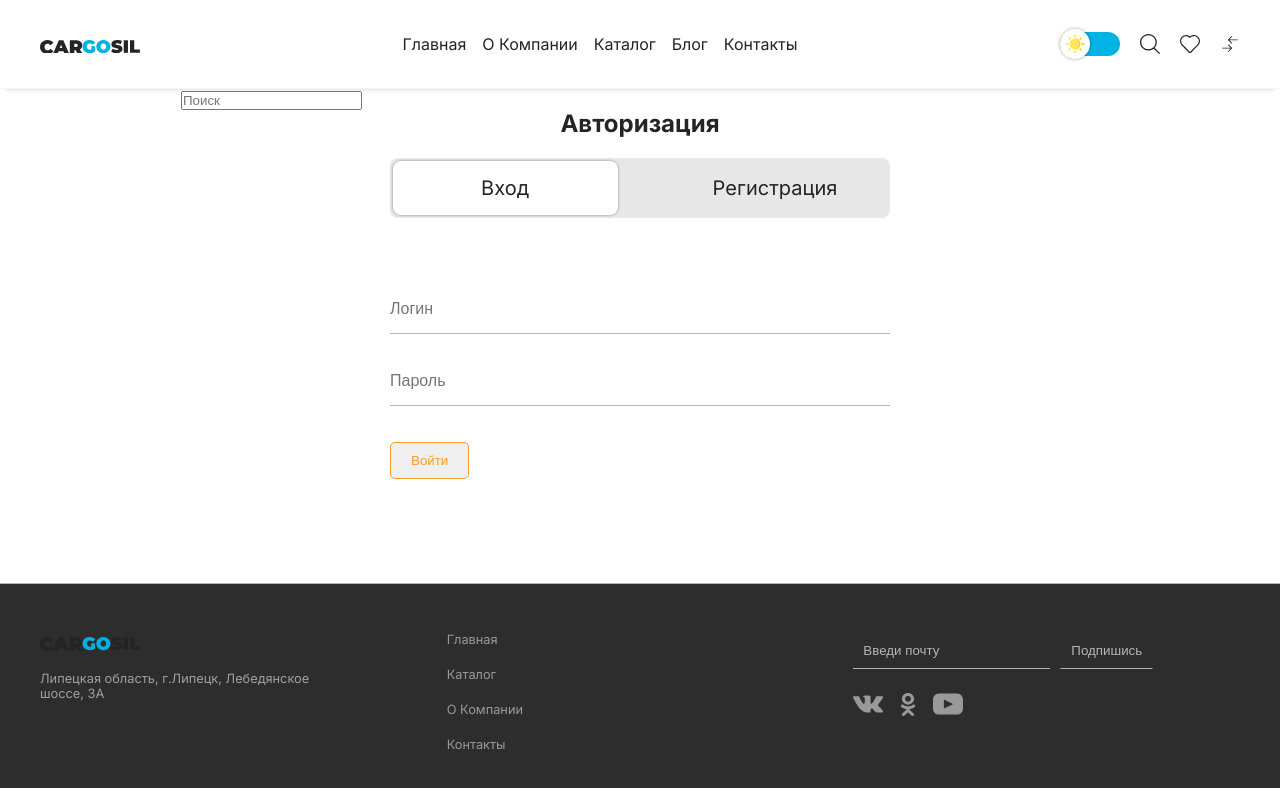
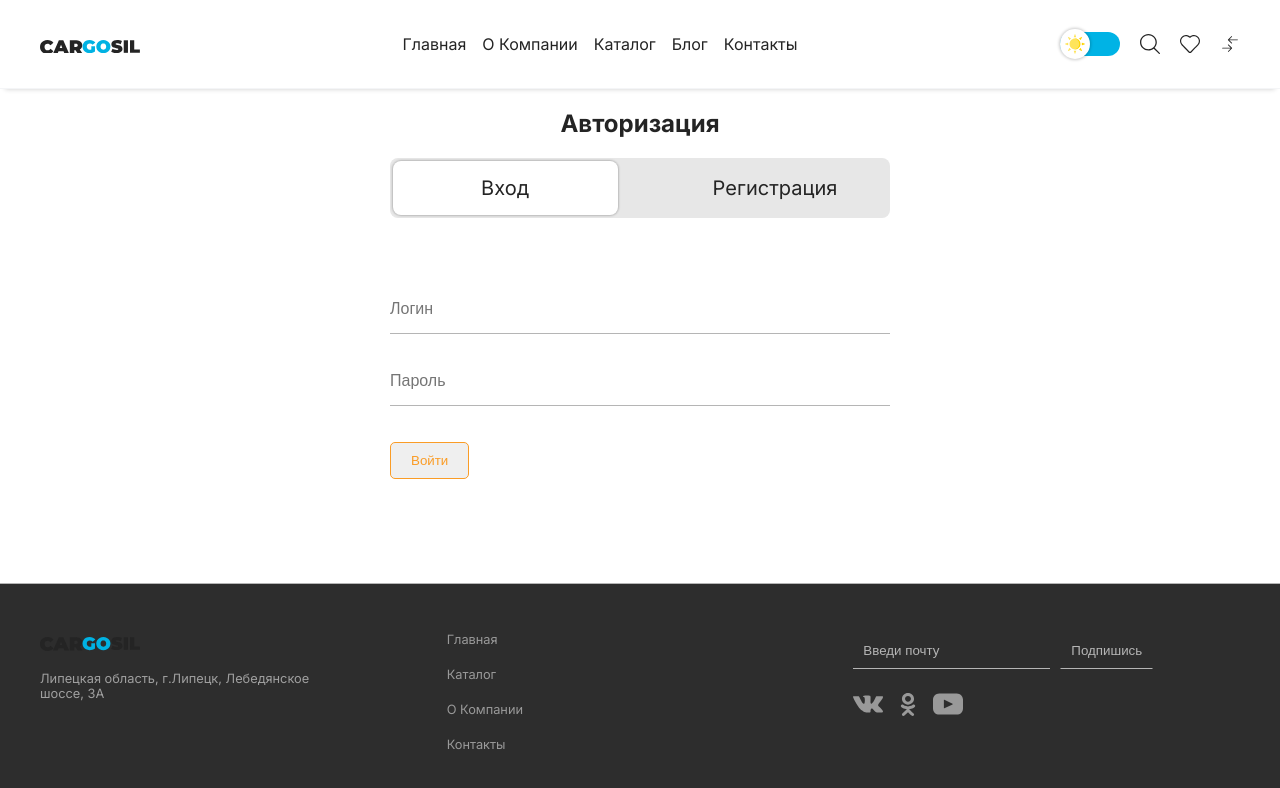
Before and after one commit to aquitan/next-shop, a Next.js app: page /auth in a window 1280 px wide. Shown: the top 788 px of the page. Built offline with nearby package versions, Linux system fonts and the light colour scheme.

Commit message:
search / favicon

```diff
--- a/package.json
+++ b/package.json
@@ -16,6 +16,7 @@
     "next": "^13.4.14-canary.1",
     "react": "18.2.0",
     "react-dom": "18.2.0",
+    "react-yandex-metrika": "^2.6.0",
     "swiper": "^10.0.4",
     "typescript": "5.1.6",
     "zustand": "^4.4.1"
--- a/src/app/(site)/layout.tsx
+++ b/src/app/(site)/layout.tsx
@@ -8,6 +8,7 @@ import { ThemeProvider } from '../../../context/ThemeContext'
 import { Suspense } from 'react'
 import LoadingMain from './loading'
 import { Sidebar } from '@/components'
+import ym from 'react-yandex-metrika'
 
 const inter = Inter({ subsets: ['latin'] })
 
@@ -23,6 +24,10 @@ export default function RootLayout({
 }) {
   return (
     <html lang="ru">
+      <head>
+        <link rel="icon" href="./favicon.ico" sizes='any' />
+        <link rel="preconnect" href="https://mc.yandex.ru" />
+      </head>
       <body className={inter.className}>
         <ThemeProvider>
           <main className={styles.content}>
--- a/src/components/cardSlider/CardSlider.tsx
+++ b/src/components/cardSlider/CardSlider.tsx
@@ -32,7 +32,7 @@ export const CardSlider = ({ imgs }: any): JSX.Element => {
 				className={cs('mySwiper2')}
 			>
 				{
-					imgs.map((item: string) => (
+					imgs?.map((item: string) => (
 						<SwiperSlide key={item}>
 							<img alt='' src={`${item}`} />
 						</SwiperSlide>
@@ -51,7 +51,7 @@ export const CardSlider = ({ imgs }: any): JSX.Element => {
 				direction={'vertical'}
 			>
 				{
-					imgs.map((item: string) => (
+					imgs?.map((item: string) => (
 						<SwiperSlide key={item}>
 							<img alt='' src={`${item}`} />
 						</SwiperSlide>
--- a/src/components/header/Header.tsx
+++ b/src/components/header/Header.tsx
@@ -5,7 +5,8 @@ import styles from './Header.module.css'
 import HeaderControls from "../headerControls/HeaderControls";
 import { Logo } from "../logo/Logo";
 import { Search } from "../search/Search";
-import { useState } from "react";
+import { useMemo, useState } from "react";
+import { productTest } from "../../../mockData/productsData";
 
 const navLinks = [
     { label: 'Главная', href: '/' },
@@ -18,6 +19,15 @@ const navLinks = [
 
 const Header = () => {
     const [active, setActive] = useState(false)
+    const [query, setQuery] = useState('')
+
+
+	const filteredItems = useMemo(() => {
+		return productTest.filter(item => (
+			item.title.toLowerCase().includes(query.toLowerCase())
+		))
+	}, [query])
+
 
     return (
         <>
@@ -28,9 +38,7 @@ const Header = () => {
                     <HeaderControls setActive={setActive} active={active} />
                 </div>
             </header>
-            <Search active={active}>
-
-            </Search>
+            <Search setActive={setActive} setQuery={setQuery} query={query} active={active} filteredItems={filteredItems} />
         </>
     )
 }
--- a/src/components/search/Search.module.scss
+++ b/src/components/search/Search.module.scss
@@ -1,10 +1,25 @@
 .search {
-	background-color: #fff;
-	box-shadow: var(--shadow);
+	background-color: var(--white);
+	box-shadow: 0 0 5px 1px var(--shadow);
 	position: absolute;
-	transform: translateX(100%);
+	transform: translateY(-1000%);
+	left: 0;
+    right: 0;
+    padding: 20px;
+    z-index: 9999;
+	max-width: 1000px;
+	margin: 0 auto;
 }
 
 .active {
 	transform: translateX(0);
 }
+
+.input {
+	padding: 10px;
+	border-radius: 5px;
+	border: none;
+	border: 1px solid var(--grey);
+	width: 100%;
+	background-color: transparent;
+}
--- a/src/components/search/Search.tsx
+++ b/src/components/search/Search.tsx
@@ -1,21 +1,43 @@
-import { ReactNode } from "react"
+'use client'
+
+import { MouseEvent, useMemo, useState } from "react"
 import styles from './Search.module.scss'
 import classNames from "classnames/bind"
+import { productTest } from "../../../mockData/productsData"
+import { SearchItem } from "../searchItem/SearchItem"
 
 
 type SearchProps = {
-	children: ReactNode,
-	active: boolean
+	active: boolean,
+	setActive: (state:any) => any,
+	query: string,
+	setQuery: (value:string) => void,
+	filteredItems: any[]
 }
 
-export const Search = ({ children, active }: SearchProps) => {
+export const Search = ({ active, setActive, setQuery, query, filteredItems }: SearchProps) => {
 	const cx = classNames.bind(styles)
 
 
+
+
+	const onSearchClick = (e:MouseEvent<HTMLDivElement>) => {
+		e.stopPropagation()
+		setActive((state:any) => !state)
+		setQuery('')
+	}
+
 	return (
-		<div className={cx(styles.search, { [styles.active]: active })}>
-			<input type='search' placeholder='Поиск' />
-			{children}
+		<div onClick={onSearchClick} className={cx(styles.search, { [styles.active]: active })}>
+			<div onClick={(e:MouseEvent<HTMLDivElement>) => e.stopPropagation()} className={styles.inner}>
+				<input className={styles.input} value={query} onChange={e => setQuery(e.target.value)} type='search' placeholder='Поиск' />
+				{
+					query.length > 1 ?
+					filteredItems.map(fItem => {
+						return <SearchItem title={fItem.title} id={fItem.id} src={fItem.imgs[0]} categorie={fItem.category} />
+					}) : null
+				}
+			</div>
 		</div>
 	)
 }
--- /dev/null
+++ b/src/components/searchItem/SearchItem.module.scss
@@ -0,0 +1,21 @@
+.item {
+    display: flex;
+    align-items: center;
+    gap: 30px;
+    margin: 10px 0;
+    border-bottom: 1px solid var(--light-grey);
+    justify-content: space-between;
+}
+
+.inner {
+    display: flex;
+    gap: 30px;
+    align-items: center;
+}
+
+.link {
+    color: var(--blue);
+    &:hover {
+        color: var(--grey)
+    }
+}
--- /dev/null
+++ b/src/components/searchItem/SearchItem.tsx
@@ -0,0 +1,26 @@
+import Image from "next/image"
+import Link from "next/link"
+import styles from './SearchItem.module.scss'
+
+type SearchItemProps = {
+    title: string,
+    src: string,
+    id: string,
+    categorie: string
+}
+
+export const SearchItem = ({title, src, id, categorie}:SearchItemProps) => {
+    return(
+        <div className={styles.item}>
+            <div className={styles.inner}>
+                <Image src={src} width={80} height={80} alt={title}/>
+                <div>
+                    {title}
+                </div>
+            </div>
+            <Link className={styles.link} href={`/catalog/${categorie}/${id}`}>
+                Подробнее
+            </Link>
+        </div>
+    )
+}
```
Also changed, not shown: 2 other files (tests, documents, lock files or other folders).
